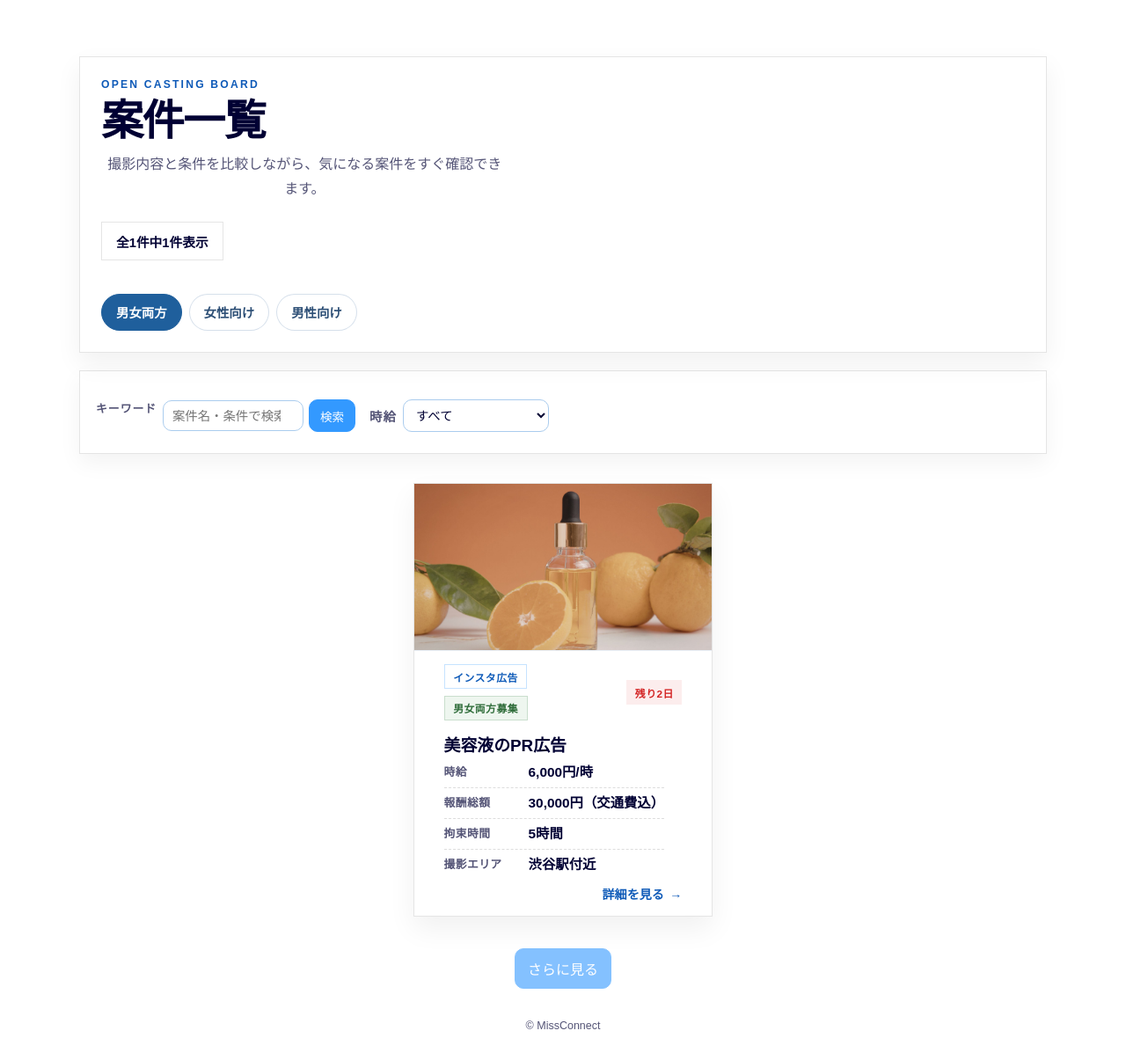
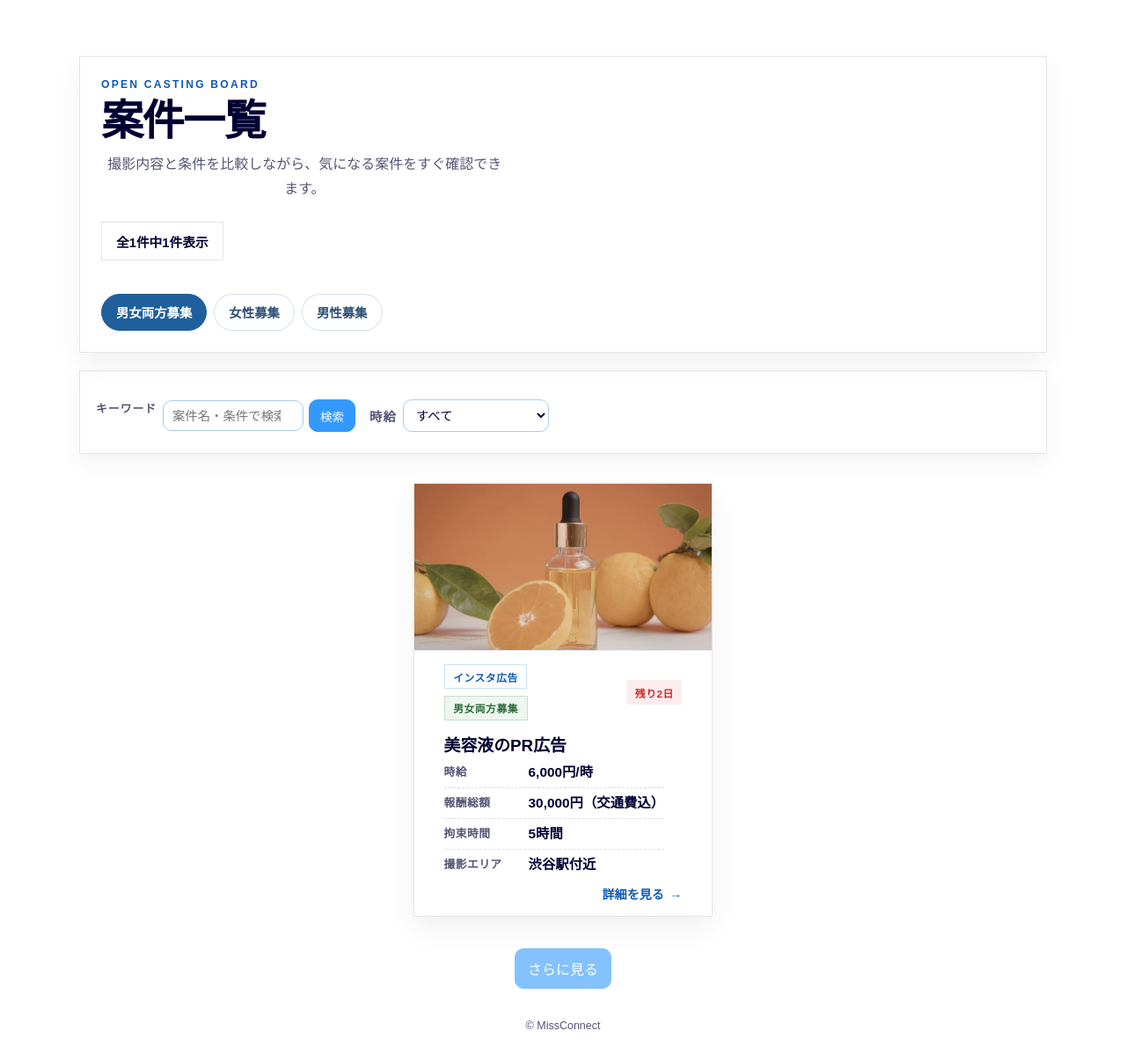
Before and after one commit to tkm-sano/entp-sub, a Jekyll site: the page built from jobs.md, in a window 1280 px wide. Shown: the whole page at 88% size. Built offline with Jekyll 4.4.1, drawn with Linux system fonts in a browser that asks for light colours.

```diff
--- a/jobs.md
+++ b/jobs.md
@@ -17,9 +17,9 @@
       <p id="jobs-count" class="jobs-count"></p>
     </div>
     <div class="jobs-audience-switch" role="group" aria-label="案件の表示対象">
-      <button type="button" class="jobs-audience-switch__button is-active" data-audience-filter="all" aria-pressed="true">男女両方</button>
-      <button type="button" class="jobs-audience-switch__button" data-audience-filter="miss" aria-pressed="false">女性向け</button>
-      <button type="button" class="jobs-audience-switch__button" data-audience-filter="mister" aria-pressed="false">男性向け</button>
+      <button type="button" class="jobs-audience-switch__button is-active" data-audience-filter="all" aria-pressed="true">男女両方募集</button>
+      <button type="button" class="jobs-audience-switch__button" data-audience-filter="miss" aria-pressed="false">女性募集</button>
+      <button type="button" class="jobs-audience-switch__button" data-audience-filter="mister" aria-pressed="false">男性募集</button>
     </div>
   </div>
 
```
Also changed, not shown: 1 other file.
